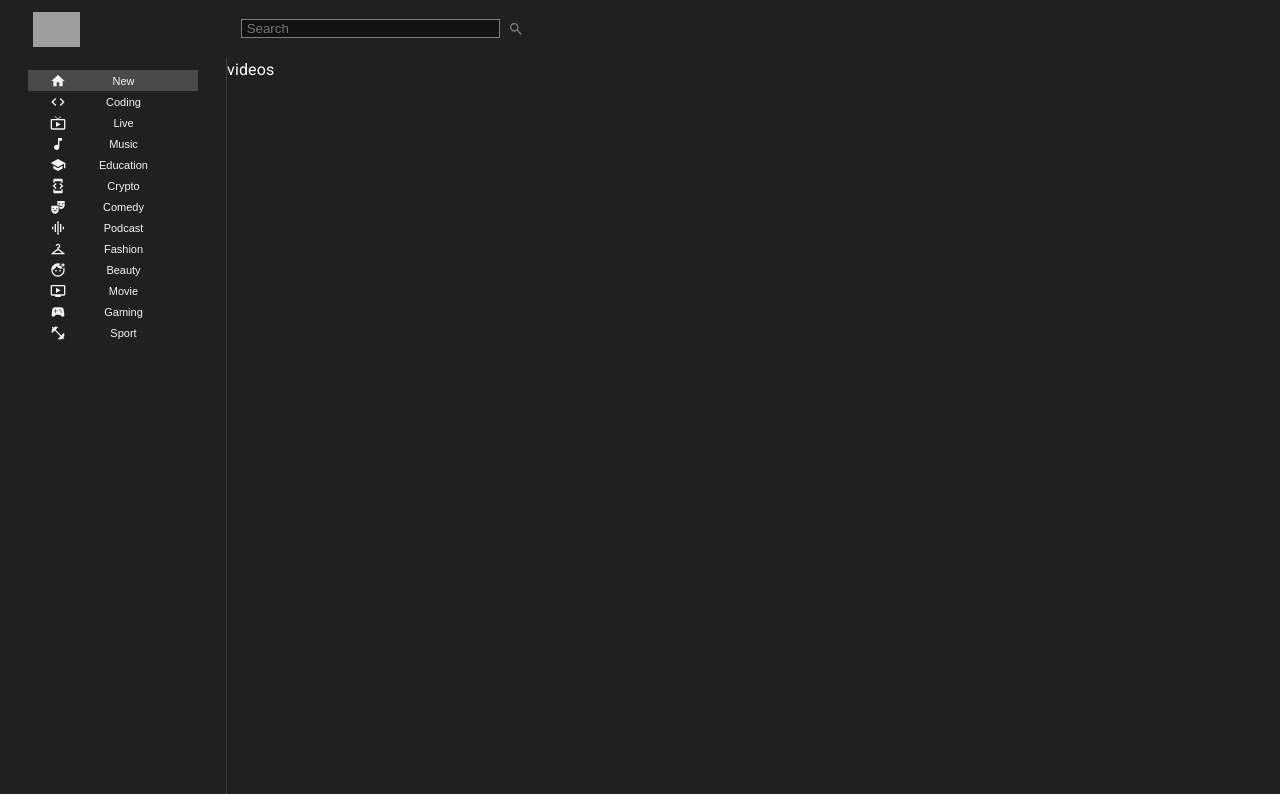
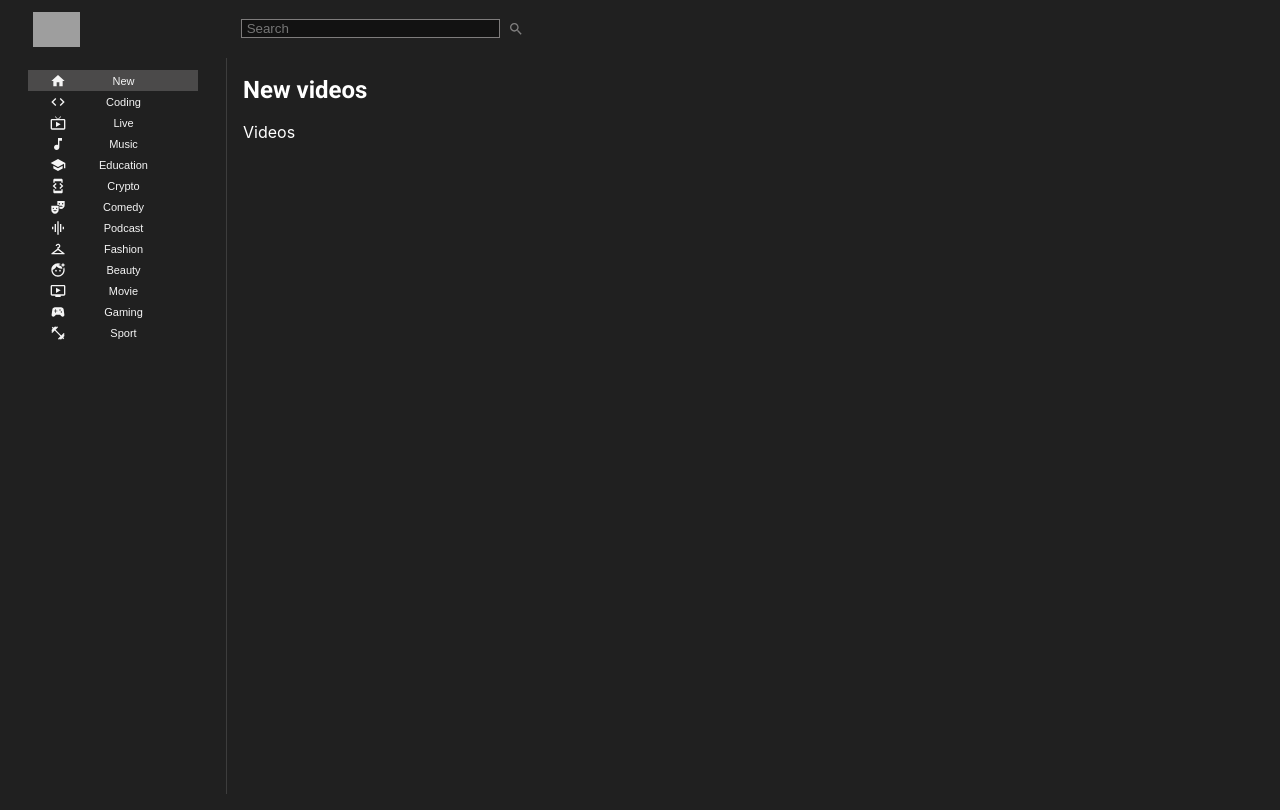
Before and after one commit to Boierul/youtube-clone, a React (Create React App) app: page / in a window 1280 px wide. Built offline with nearby package versions, Linux system fonts and the light colour scheme; no server answers; grey boxes are pictures that could not be loaded.

Commit message:
Made the header in Feed react to different click events.

```diff
--- a/src/components/Feed/Feed.jsx
+++ b/src/components/Feed/Feed.jsx
@@ -1,8 +1,20 @@
 import './Feed.css'
+
 import {Box, Stack, Typography} from "@mui/material";
-import Sidebar from "../Sidebar/Sidebar";
+import {Videos, SideBar} from "../../components";
+
+import {fetchFromAPI} from "../../utils/fetchFromApi";
+import {useEffect, useState} from "react";
 
 export default function Feed() {
+
+    const [selectCategory, setSelectCategory] = useState('New');
+
+    useEffect(() => {
+        fetchFromAPI(`search?part=snippet&q=${selectCategory}`)
+    }, [selectCategory]);
+
+
     return (
         <Stack sx={{
             flexDirection: {
@@ -19,16 +31,26 @@ export default function Feed() {
                 px: {sx: 0, md: 2},
             }}>
 
-                <Sidebar/>
+                <SideBar
+                    selectedCategory={selectCategory}
+                    setSelectedCategory={setSelectCategory}
+                />
 
             </Box>
 
-            <Box>
-                <Typography>
-                    <span>videos</span>
+            <Box p={2}
+                 sx={{
+                     overflowY: 'auto',
+                     height: '90vh',
+                     flex: 2
+                 }}>
+                <Typography variant={"h5"}
+                            fontWeight={"bold"}
+                            mb={2}>
+                    <span>{selectCategory} videos</span>
                 </Typography>
+                <Videos videos={[]}/>
             </Box>
-
         </Stack>
     )
 }
--- a/src/components/Sidebar/Sidebar.jsx
+++ b/src/components/Sidebar/Sidebar.jsx
@@ -3,9 +3,7 @@ import './Sidebar.css'
 import {Stack} from "@mui/material";
 import {categories} from "../../utils/constants";
 
-const selectedCategory = "New";
-
-export default function Sidebar() {
+export default function Sidebar({selectedCategory, setSelectedCategory}) {
     return (
         <Stack
             direction={"row"}
@@ -26,23 +24,26 @@ export default function Sidebar() {
             {categories.map((category) => (
                 <button
                     className={"category-btn"}
+                    onClick={() => setSelectedCategory(category.name)}
                     style={{
                         background: category.name === selectedCategory
                             && 'rgb(75, 74, 74)'
                     }}
-                >
+                    key={category.name}>
                     <span
                         className={"category-btn-icon"}
                         style={{
                             position: "relative",
-                        }}
-                    >{category.icon}</span>
+                        }}>
+                        {category.icon}
+                    </span>
                     <span
                         className={"category-btn-name"}
                         style={{
                             paddingRight: "15px"
-                        }}
-                    >{category.name}</span>
+                        }}>
+                            {category.name}
+                    </span>
                 </button>
             ))}
 
--- /dev/null
+++ b/src/components/Videos/Videos.jsx
@@ -0,0 +1,8 @@
+import './Videos.css'
+
+export default function Videos() {
+    return (
+        <div>
+          Videos
+        </div>)
+}
--- a/src/components/index.js
+++ b/src/components/index.js
@@ -5,3 +5,4 @@ export { default as SearchFeed } from './SearchFeed/SearchFeed'
 export { default as VideoDetail } from './VideoDetail/VideoDetail'
 export { default as SearchBar } from "./SearchBar/SearchBar";
 export { default as SideBar } from "./Sidebar/Sidebar";
+export { default as Videos } from "./Videos/Videos";
--- /dev/null
+++ b/src/utils/fetchFromApi.js
@@ -0,0 +1,22 @@
+import axios from "axios";
+
+const BASE_URL = 'https://youtube-v31.p.rapidapi.com';
+
+const options = {
+    url: BASE_URL,
+    params: {
+        maxResults: '50'
+    },
+    headers: {
+        'X-RapidAPI-Key': process.env.REACT_APP_RAPID_API_KEY,
+        'X-RapidAPI-Host': 'youtube-v31.p.rapidapi.com'
+    }
+};
+
+export const fetchFromAPI = async (url) => {
+    const {data} = await axios.get(
+        `${BASE_URL}/${url}`,
+        options)
+
+    return data
+}
```
Also changed, not shown: src/components/Videos/Videos.css (added), 1 other file (tests, documents, lock files or other folders).
